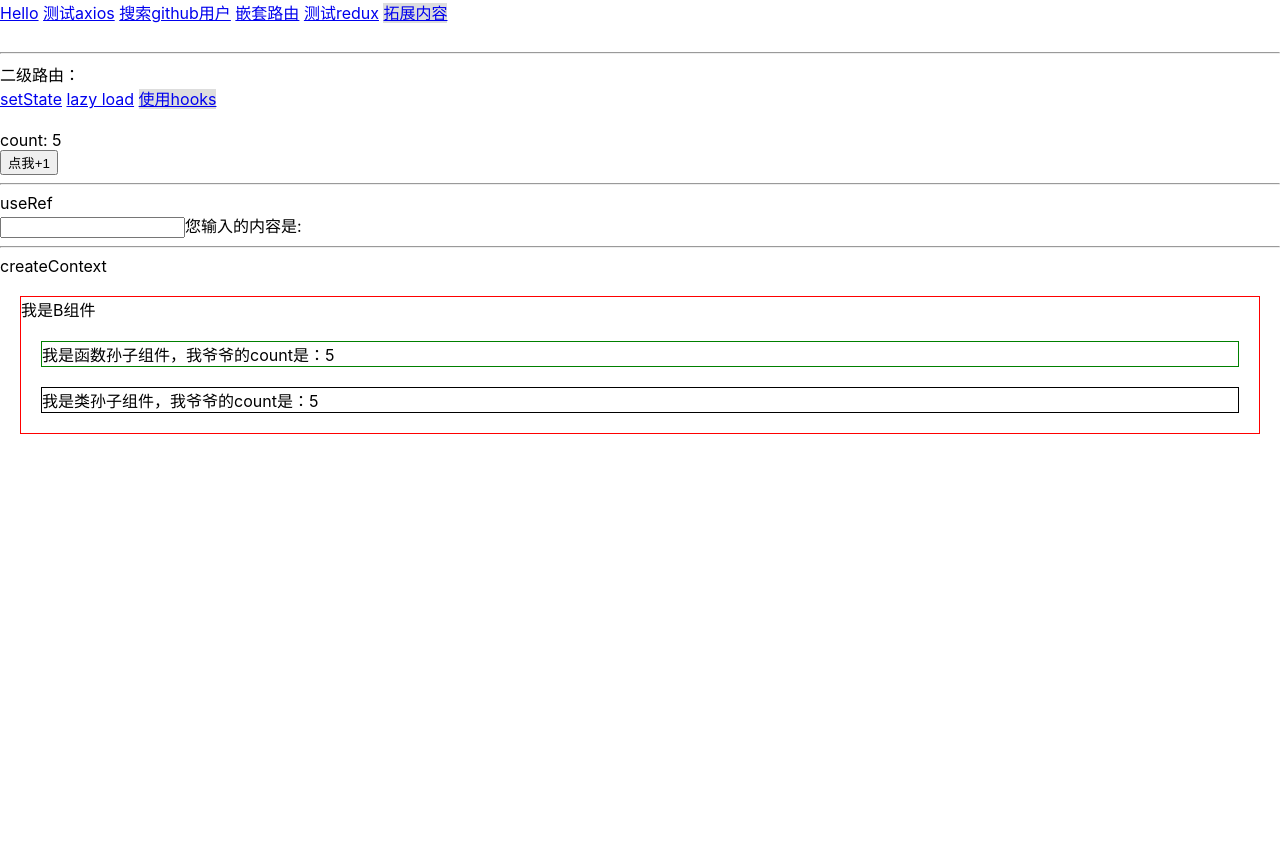
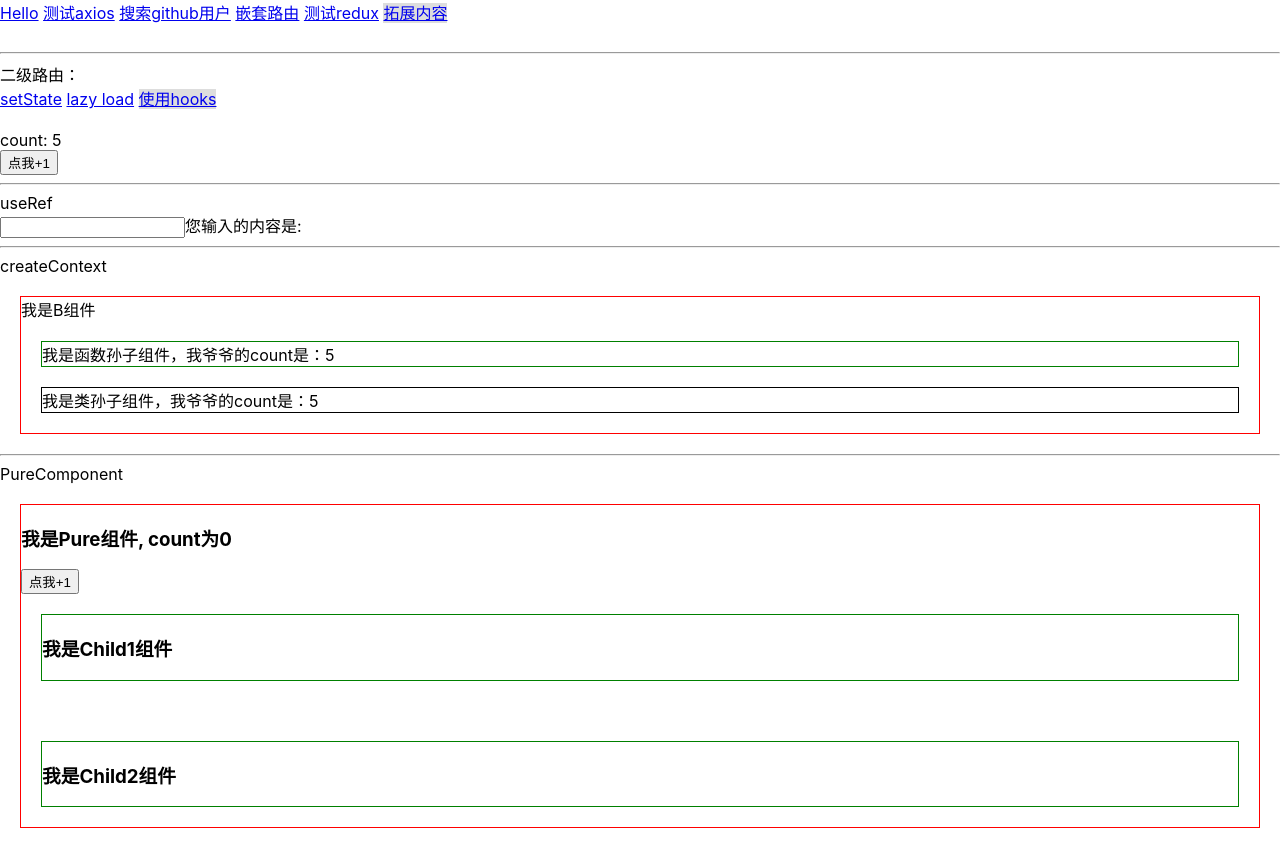
Before and after one commit to Shenhaoyi/learn-react, a React (Create React App) app: page /#/extension/use-hooks in a window 1280 px wide. Before the commit the page ends 800 px from the top, so only its background shows below. Built offline with nearby package versions, Linux system fonts and the light colour scheme.

Commit message:
学习PureComponent

```diff
--- /dev/null
+++ b/src/pages/Extension/UseHooks/Pure/index.jsx
@@ -0,0 +1,54 @@
+import React, { PureComponent, Component } from 'react';
+
+export default class Pure extends PureComponent {
+  state = {
+    count: 0,
+  };
+
+  // 继承Component时可以这么写
+  // shouldComponentUpdate(nextProps, nextState) {
+  //   return nextState.count !== this.state.count
+  // }
+
+  render() {
+    console.log('Parent---render');
+    const handleClick = () => {
+      this.setState((state) => ({ count: state.count + 1 }));
+      // this.setState({});
+    };
+    return (
+      <div style={{ margin: '20px', border: '1px solid red' }}>
+        <h3>我是Pure组件, count为{this.state.count}</h3>
+        <button onClick={handleClick}>点我+1</button>
+        <Child1></Child1>
+        <br />
+        <Child2></Child2>
+      </div>
+    );
+  }
+}
+
+class Child1 extends PureComponent {
+  render() {
+    console.log('Child1---render');
+    return (
+      <div style={{ margin: '20px', border: '1px solid green' }}>
+        <h3>我是Child1组件</h3>
+      </div>
+    );
+  }
+}
+
+class Child2 extends Component {
+  shouldComponentUpdate() {
+    return false; // 没有任何状态，可以直接返回false
+  }
+  render() {
+    console.log('Child2---render');
+    return (
+      <div style={{ margin: '20px', border: '1px solid green' }}>
+        <h3>我是Child2组件</h3>
+      </div>
+    );
+  }
+}
--- a/src/pages/Extension/UseHooks/index.jsx
+++ b/src/pages/Extension/UseHooks/index.jsx
@@ -1,6 +1,7 @@
 import React, { useState, useEffect, useRef } from 'react';
 import { MyContext } from './context';
 import B from './B';
+import Pure from './Pure';
 
 export default function UseHooks() {
   const [count, setCount] = useState(0);
@@ -54,6 +55,9 @@ export default function UseHooks() {
       <MyContext.Provider value={{ count }}>
         <B></B>
       </MyContext.Provider>
+      <hr></hr>
+      PureComponent
+      <Pure></Pure>
     </div>
   );
 }
```
